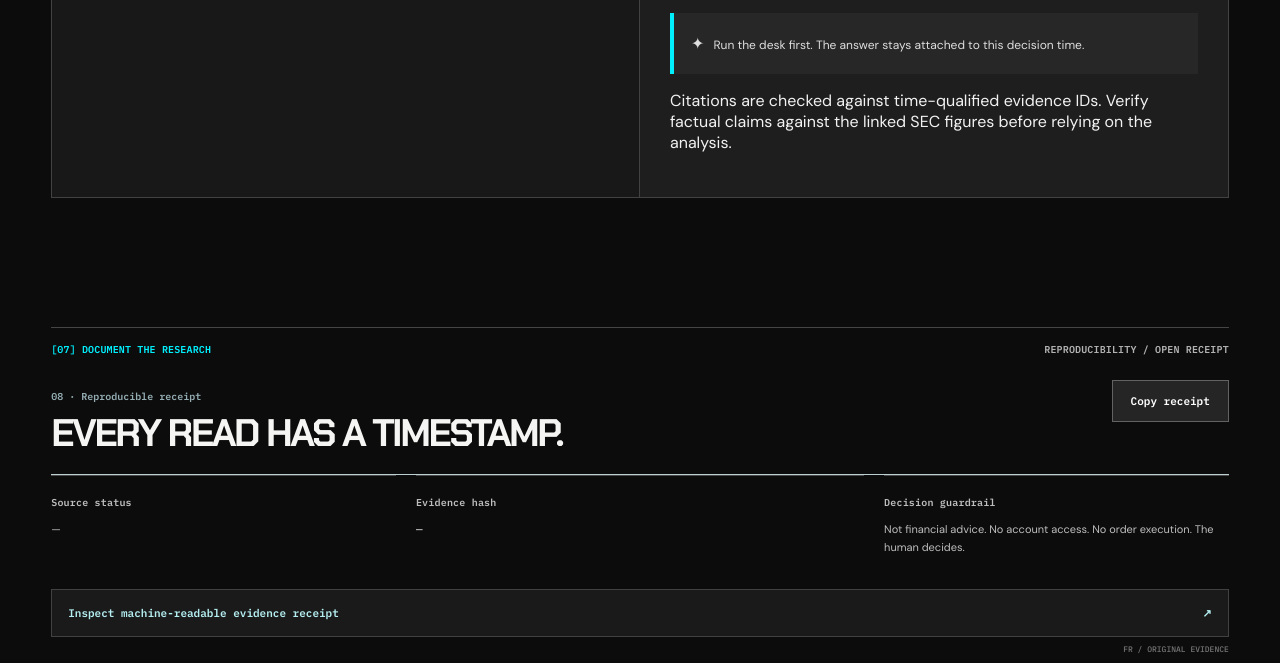
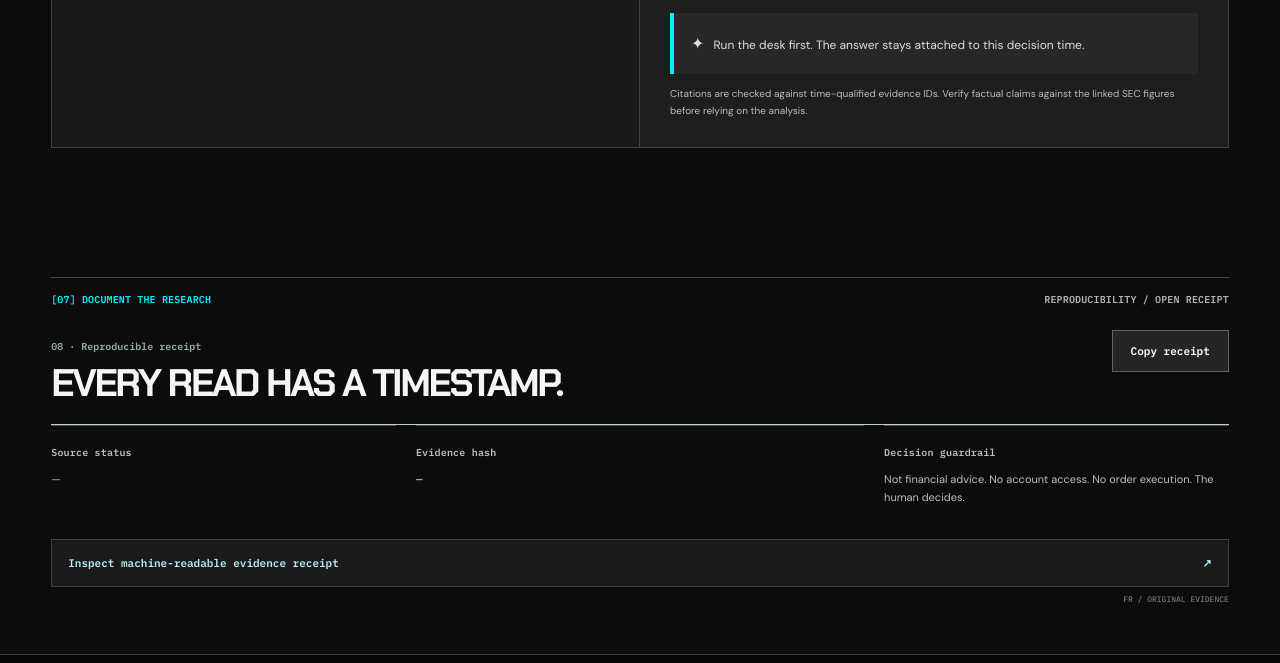
Before and after one commit to Iniwura/firstread, a website: page desk.html in a window 1280 px wide. Shown: the part 4880-5543 px from the top of the page. Drawn offline with Linux system fonts and the light colour scheme; no server answers.

Commit message:
trust: subtle research-AI verification footnote without changing desk layout

```diff
--- a/desk-edition.css
+++ b/desk-edition.css
@@ -179,3 +179,4 @@
  .chart-shell svg{height:245px}
 }
 @media(prefers-reduced-motion:reduce){.cutoff-cursor{transition:none}}
+.ai-verification-note{color:#bdbdbd;font:400 10px/1.65 var(--body);margin:12px 0 0;max-width:640px}
```
